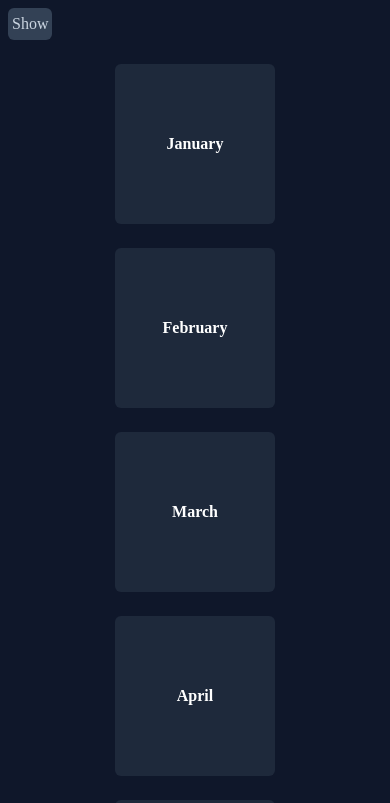
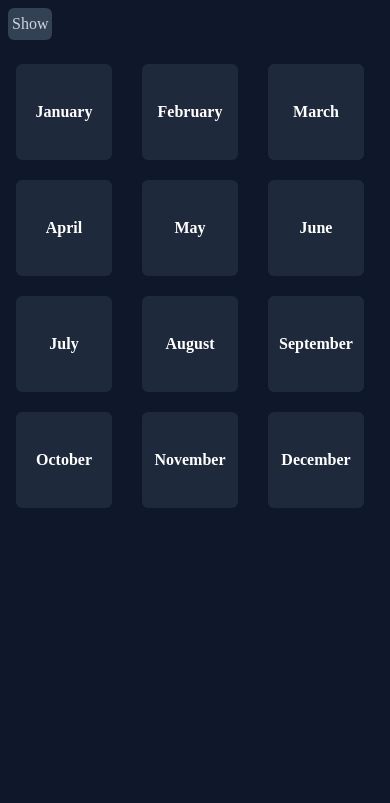
Before and after one commit to CannonCodeOrg/ToDoList, a React (Create React App) app: page /calendar in a window 390 px wide. Shown: the top 803 px of the page. Built offline with nearby package versions, Linux system fonts and the light colour scheme; the HTML template or start-up script is replaced by a standard one.

Commit message:
Added CalendarDays & improved the styling on mobile

```diff
--- a/src/components/Calendar.jsx
+++ b/src/components/Calendar.jsx
@@ -1,36 +1,30 @@
-import React from 'react';
+import React, { useState } from 'react';
 import { Link } from 'react-router-dom';
-
 function Calendar() {
   const months = [
     'January', 'February', 'March', 'April', 'May', 'June',
     'July', 'August', 'September', 'October', 'November', 'December'
   ];
 
-  const currentYear = new Date().getFullYear();
+  const [selectedMonth, setSelectedMonth] = useState(null);
 
   const handleMonthClick = (monthIndex) => {
-   //Przejscie do miesiaca(pokazanie wszystkich dni)
+    setSelectedMonth(monthIndex);
   };
 
-  const renderMonthGrid = () => {
-    return (
-      <div className="calendar-grid grid grid-col-5 grid-row-3 flex gap-6 justify-center">
+  return (
+    <div>
+      <div className="calendar-grid grid grid-cols-5 grid-rows-3 gap-6 justify-center">
         {months.map((month, index) => (
-          <button
+          <Link
             key={index}
-            onClick={() => handleMonthClick(index)}
-            className="month-button p-2 flex h-100 w-90 font-bold text-white rounded items-center justify-center"
+            to={`./CalendarDays/${month}`}
+            className="month-button p-2 bg-slate-800 w-40 h-40 rounded-md text-white font-bold flex items-center justify-center hover:text-teal-500 duration-300 hover:shadow-teal-600 border-2 hover:border-teal-600 border-transparent"
           >
             {month}
-          </button>
+          </Link>
         ))}
       </div>
-    );
-  };
-  return (
-    <div>
-      {renderMonthGrid()}
     </div>
   );
 }
--- /dev/null
+++ b/src/components/CalendarDays.jsx
@@ -0,0 +1,37 @@
+import React from 'react';
+import { useParams } from 'react-router-dom';
+
+function CalendarDays() {
+  const { month } = useParams();
+  const monthNumber = new Date(Date.parse(month + " 1, 2024")).getMonth();
+  const firstDayOfMonth = new Date(new Date().getFullYear(), monthNumber, 1);
+  const lastDayOfMonth = new Date(new Date().getFullYear(), monthNumber + 1, 0);
+
+  const daysOfMonth = [];
+  for (let i = 1; i <= lastDayOfMonth.getDate(); i++) {
+    daysOfMonth.push(i);
+  }
+
+  const firstDayOfWeek = firstDayOfMonth.getDay();
+
+  const emptyCells = new Array(firstDayOfWeek).fill(null);
+
+  return (
+    <div>
+      <h2>{month}</h2>
+      <div className="calendar-days-grid grid grid-cols-7 gap-2 text-white">
+        {['Sun', 'Mon', 'Tue', 'Wed', 'Thu', 'Fri', 'Sat'].map(dayOfWeek => (
+          <div key={dayOfWeek} className="day-of-week">{dayOfWeek}</div>
+        ))}
+        {emptyCells.map((_, index) => (
+          <div key={`empty-${index}`} className="empty-cell"></div>
+        ))}
+        {daysOfMonth.map((day, index) => (
+          <div key={index} className="day">{day}</div>
+        ))}
+      </div>
+    </div>
+  );
+}
+
+export default CalendarDays;
--- a/src/index.css
+++ b/src/index.css
@@ -73,15 +73,31 @@ body {
 }
 
 /*CALENDAR*/
-.month-button{
-  @apply p-2 bg-slate-800 w-[10rem] h-[10rem] rounded-md hover:text-teal-500 duration-300 hover:shadow-teal-600 border-2 hover:border-teal-600 border-transparent;
+.calendar-container {
+  display: flex;
+  justify-content: center;
+  align-items: center;
+
 }
+
+.calendar-grid {
+  display: grid;
+  grid-template-columns: repeat(4, 1fr);
+  grid-template-rows: repeat(2, 1fr);
+  gap: 20px;
+}
+
+.month-button {
+  @apply p-2 bg-slate-800 w-[6rem] h-[6rem] rounded-md hover:text-teal-500 duration-300 hover:shadow-teal-600 border-2 hover:border-teal-600 border-transparent;
+}
+
 .month-button:hover {
   box-shadow: 0 0 0.3em rgb(20 184 166);
 }
 
-.calendar-grid {
-  display: flex;
-  flex-direction: column;
-  align-items: center;
+@media screen and (max-width: 768px) {
+  .calendar-grid {
+    grid-template-columns: repeat(3, 1fr);
+    grid-template-rows: repeat(4, 1fr);
+  }
 }
```
Also changed, not shown: todo.txt.
